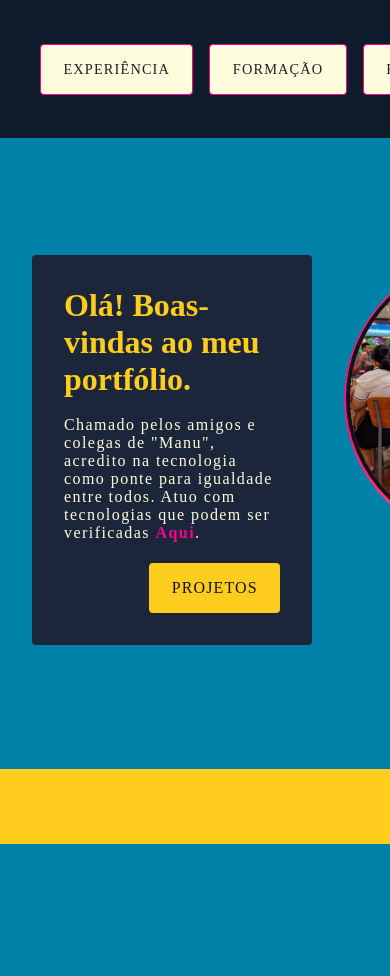
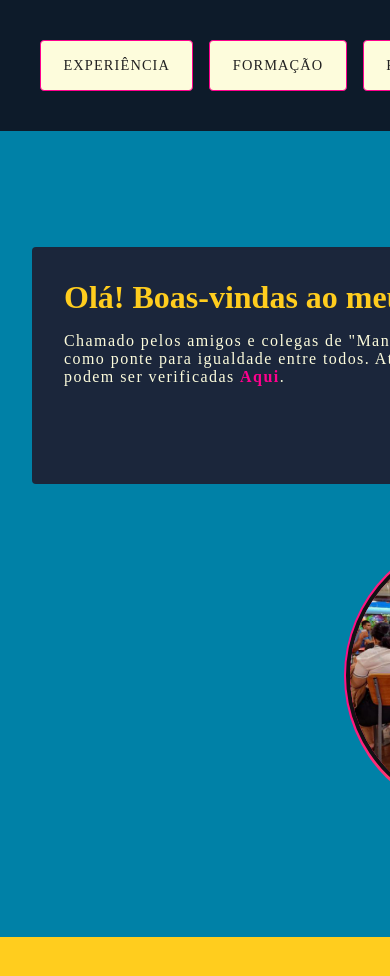
Before and after one commit to manupilation/manupilation.github.io, a React (Vite) app in the folder personal-page-app/: page / in a window 390 px wide. Shown: the top 976 px of the page. Before the commit the page ends 844 px from the top, so only its background shows below. Built offline with nearby package versions, Linux system fonts and the light colour scheme.

Commit message:
feat: responsive presentation section

```diff
--- a/personal-page-app/src/components/Presentation-section/styles.module.scss
+++ b/personal-page-app/src/components/Presentation-section/styles.module.scss
@@ -65,3 +65,14 @@
     }
   }
 }
+
+@media (max-width: 600px) {
+  .presentationSection {
+    grid-template-columns: 1fr;
+    gap: 3rem
+  }
+
+  .selfImage {
+    place-self: center;
+  }
+}
```
